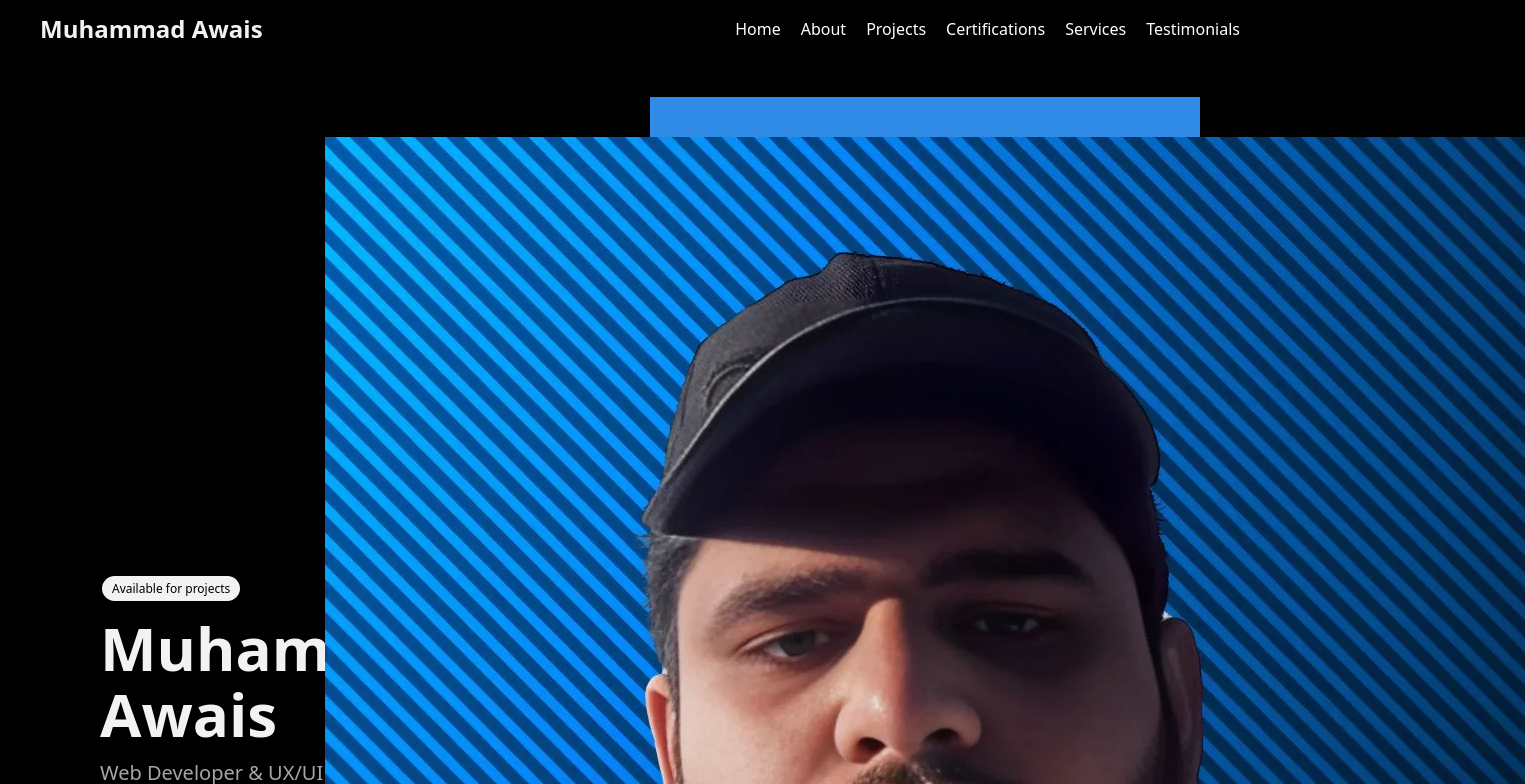
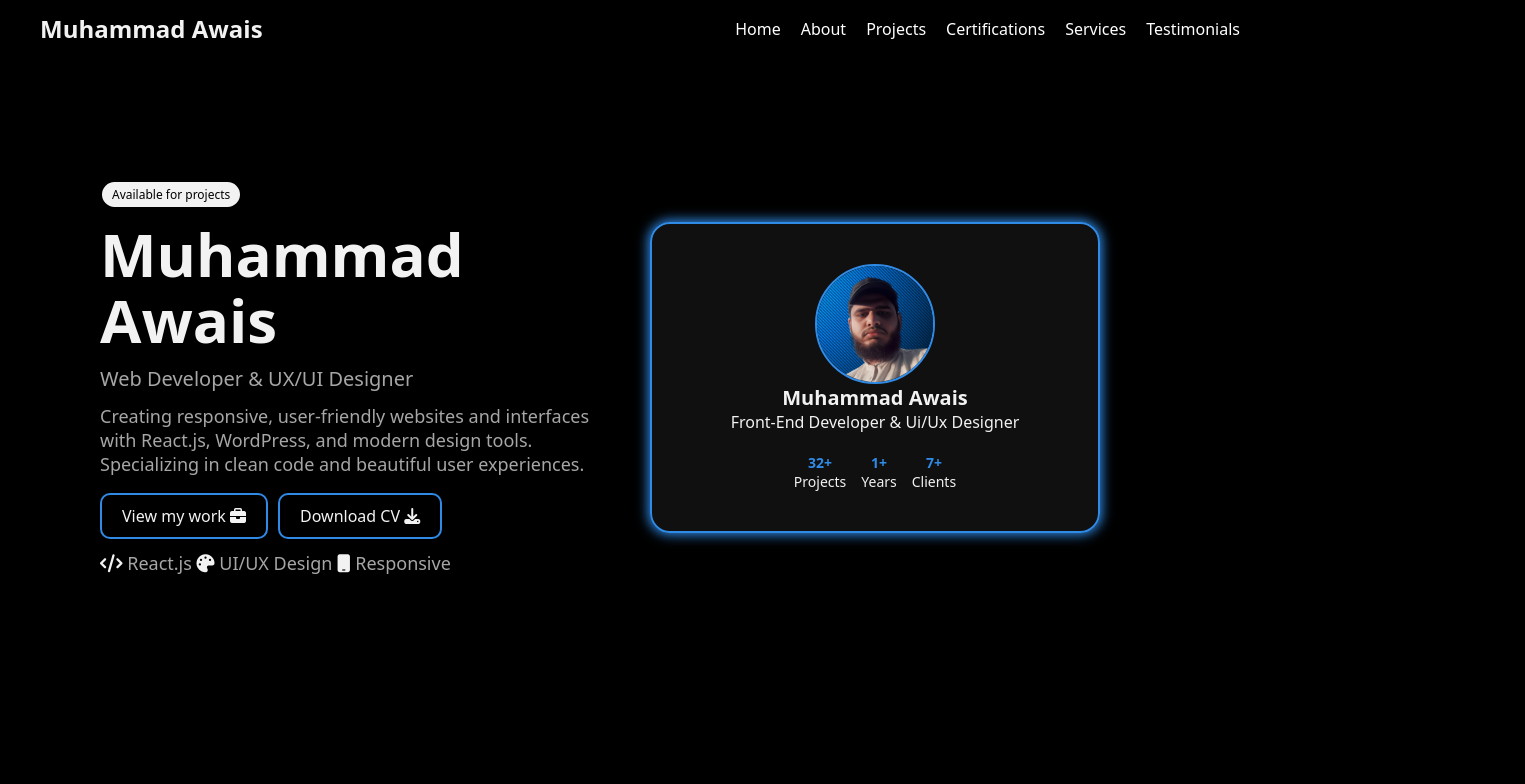
Before and after one commit to muhammad-awais-web-dev/WebMorph, a React (Create React App) app: page / in a window 1280 px wide. Shown: the top 784 px of the page, 1525 px wide, since content can reach past the window. Built offline with nearby package versions, Linux system fonts and the light colour scheme.

Commit message:
fixed pdf pickng and completed hero section

```diff
--- a/public/index.html
+++ b/public/index.html
@@ -24,6 +24,7 @@
       work correctly both with client-side routing and a non-root public URL.
       Learn how to configure a non-root public URL by running `npm run build`.
     -->
+    <script src="https://kit.fontawesome.com/4cfda748cf.js" crossorigin="anonymous"></script>
     <title>React App</title>
   </head>
   <body>
--- a/src/components/Components.css
+++ b/src/components/Components.css
@@ -160,17 +160,42 @@
     flex-direction: column;
     justify-content: center;
     align-items: center;
-    background-color: #308be7; /* Remove after done */
+    border:solid #308be7 2px; /* Remove after done */
+    border-radius: 20px;
+    box-shadow: 0 0 12px 2px #308be7;
     width: 100%;
     height: 100%;
-    max-width: 550px;
+    max-width: 450px;
+    background-color: #eee1;
     padding: 40px;
 }
-
+#heroCard .profilePic{
+    width: 120px;
+    height: auto;
+    border-radius: 50%;
+    border: solid #308be7 2px;
+}
+#heroCard h2{
+    font-size: 20px;
+    font-weight: 600;
+}
+#heroCard>div{
+    display: flex;
+    gap: 15px;
+    text-align: center;
+    padding-top: 20px;
+}
+.overview h3{
+    color: #308be7;
+    font-size: 14px;
+}
+.overview p{
+    font-size: 14px;
+}
 /* ===== Responsive Breakpoints ===== */
 @media (max-width: 880px) {
     #heroSection {
-        flex-direction: column;
+        flex-direction: column-reverse;
         padding-top: 100px;
     }
 
--- a/src/components/Hero.js
+++ b/src/components/Hero.js
@@ -1,6 +1,14 @@
 import { Link } from "react-router-dom"
 import Profile from '../resourses/Profile.webp'
 
+function Overview(props){
+    return(
+    <div className="overview">
+        <h3 >{props.value}</h3>
+        <p >{props.name}</p>
+    </div>
+    )
+}
 
 function HeroSection(){
     return(
@@ -13,16 +21,23 @@ function HeroSection(){
                     <h2>Web Developer & UX/UI Designer</h2>
                     <p>Creating responsive, user-friendly websites and interfaces with React.js, WordPress, and modern design tools. Specializing in clean code and beautiful user experiences.</p>
                     <div className="buttonContainer">
-                        <Link className="button" to={"/projects"} >View my work</Link>
-                        <a className="button" href="..\resourses\muhammad-awais.pdf" download>Download CV</a>
+                        <Link className="button" to={"/projects"} >View my work  <i className="fa-solid fa-briefcase"></i></Link>
+                        <a className="button" href="/assets/muhammad-awais.pdf" download>Download CV  <i className="fa-solid fa-download"></i></a>
                     </div>
+                    <p><i className="fa-solid fa-code"></i>   React.js   <i className="fa-solid fa-palette"></i>   UI/UX Design  <i className="fa-solid fa-mobile"></i>   Responsive   </p>
                 </div>
             </div>
         </div>
         <div className="subSections">
             <div id="heroCard">
-                <img src={Profile} alt="  " />
-                <h1>Hi</h1>
+                <img className="profilePic" src={Profile} alt="  " />
+                <h2>Muhammad Awais</h2>
+                <p>Front-End Developer & Ui/Ux Designer</p>
+                <div>
+                    <Overview value='32+' name='Projects' />
+                    <Overview value='1+' name='Years' />
+                    <Overview value='7+' name='Clients' />
+                </div>
             </div>
         </div>
     </section>
```
Also changed, not shown: 1 other file (tests, documents, lock files or other folders).
